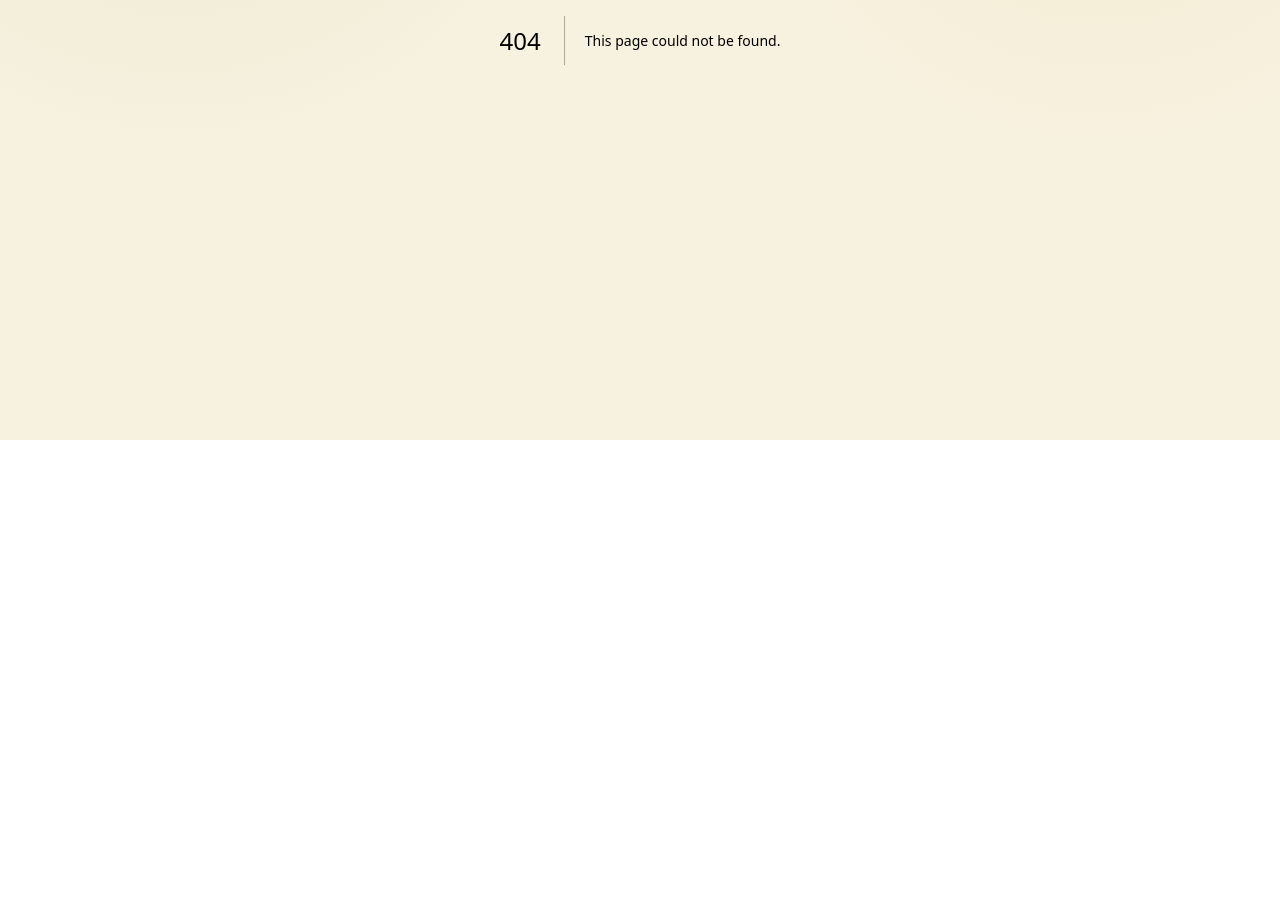
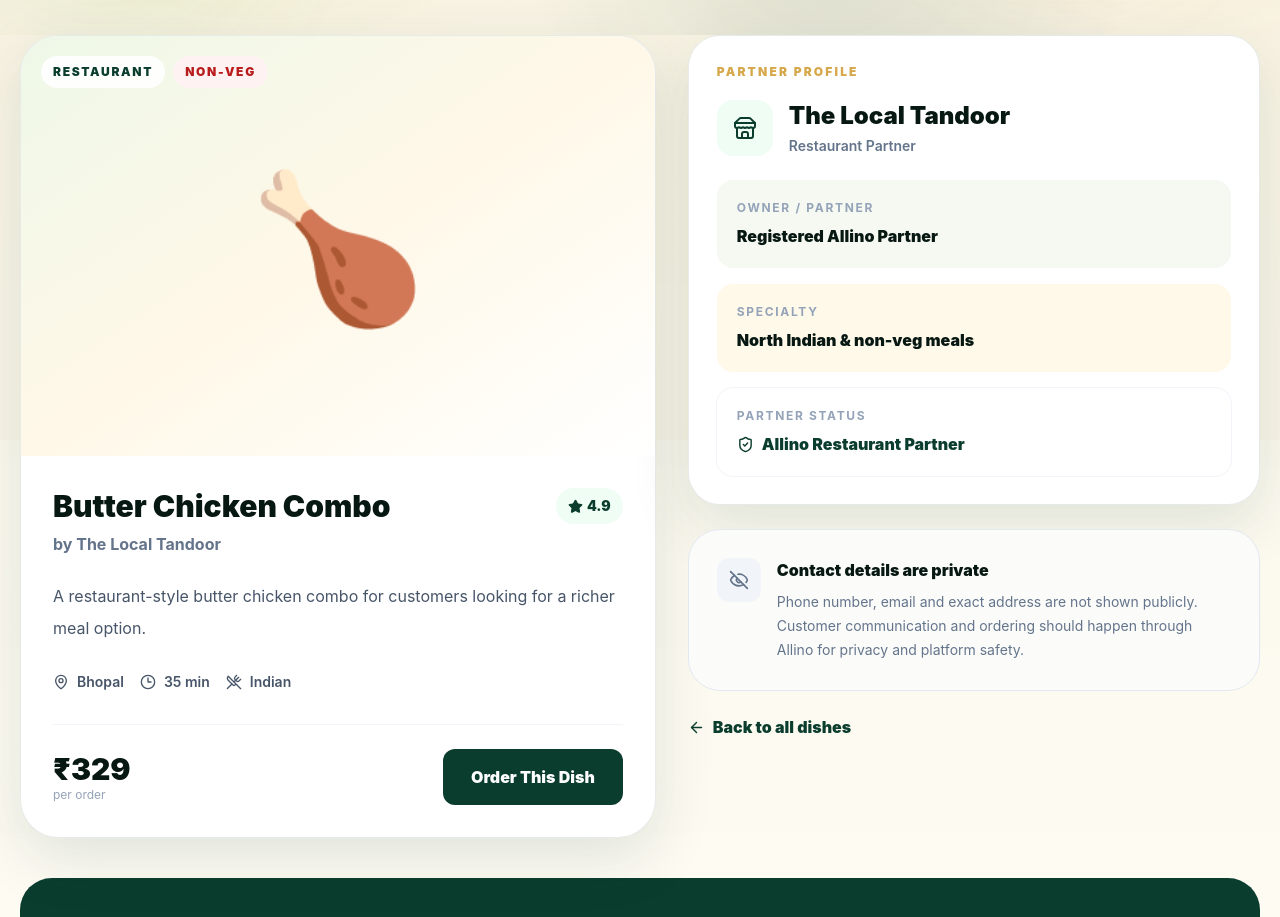
Before and after one commit to savrdhtechnology-cloud/Allinofoods, a Next.js app: page /dishes/butter-chicken-combo in a window 1280 px wide. Before the commit this address had no page. Shown: the part 360-1277 px from the top of the page. Before the commit the page ends 800 px from the top, so only its background shows below. Built offline with nearby package versions, Linux system fonts and the light colour scheme.

Commit message:
feat: add dish detail pages with private partner profiles

```diff
--- /dev/null
+++ b/app/dishes/[slug]/page.tsx
@@ -0,0 +1,116 @@
+"use client";
+
+import Link from "next/link";
+import {useParams} from "next/navigation";
+import {ArrowLeft,ChefHat,Clock3,EyeOff,MapPin,ShieldCheck,Star,Store,UtensilsCrossed} from "lucide-react";
+import PageShell from "@/components/page-shell";
+import {MotionButton,MotionCard,MotionGrid,MotionSection} from "@/components/motion/PageMotion";
+import {getDishBySlug} from "@/lib/dishes";
+
+export default function DishDetailPage(){
+  const params=useParams<{slug:string}>();
+  const dish=getDishBySlug(params.slug);
+
+  if(!dish){
+    return <PageShell eyebrow="Dish" title="Dish not found." description="This dish is not currently available.">
+      <section className="px-5 pb-24"><div className="mx-auto max-w-5xl rounded-[2rem] bg-white p-10 text-center shadow-card">
+        <Link href="/dishes" className="font-black text-allino-green">Back to all dishes</Link>
+      </div></section>
+    </PageShell>;
+  }
+
+  return <PageShell
+    eyebrow="Dish Details"
+    title={dish.dish}
+    description={"Prepared by "+dish.maker+" • "+dish.location}
+  >
+    <MotionSection className="px-5 pb-10">
+      <div className="mx-auto grid max-w-7xl gap-8 lg:grid-cols-[1fr_.9fr]">
+        <MotionCard className="overflow-hidden rounded-[2.4rem] border border-allino-green/10 bg-white shadow-card">
+          <div className="relative grid min-h-[420px] place-items-center bg-gradient-to-br from-[#eef8e8] via-[#fff8e8] to-white text-[9rem]">
+            <span className="motion-food-emoji">{dish.emoji}</span>
+            <div className="absolute left-5 top-5 flex flex-wrap gap-2">
+              <span className="rounded-full bg-white/90 px-3 py-2 text-xs font-black uppercase tracking-[.14em] text-allino-green">{dish.partnerType}</span>
+              <span className={"rounded-full px-3 py-2 text-xs font-black uppercase tracking-[.14em] "+(dish.foodType==="Veg"?"bg-green-100 text-green-700":"bg-red-50 text-red-700")}>{dish.foodType}</span>
+            </div>
+          </div>
+          <div className="p-7 md:p-8">
+            <div className="flex flex-col justify-between gap-5 md:flex-row md:items-start">
+              <div>
+                <h2 className="text-3xl font-black text-allino-ink">{dish.dish}</h2>
+                <p className="mt-2 text-base font-bold text-slate-500">by {dish.maker}</p>
+              </div>
+              <span className="flex w-fit items-center gap-1 rounded-full bg-green-50 px-3 py-2 text-sm font-black text-allino-green">
+                <Star size={15} fill="currentColor"/>{dish.rating}
+              </span>
+            </div>
+
+            <p className="mt-6 max-w-3xl leading-8 text-slate-600">{dish.description}</p>
+
+            <div className="mt-7 flex flex-wrap gap-4 text-sm font-semibold text-slate-600">
+              <span className="flex items-center gap-2"><MapPin size={16}/>{dish.location}</span>
+              <span className="flex items-center gap-2"><Clock3 size={16}/>{dish.time}</span>
+              <span className="flex items-center gap-2"><UtensilsCrossed size={16}/>{dish.category}</span>
+            </div>
+
+            <div className="mt-8 flex flex-col gap-4 border-t border-slate-100 pt-6 sm:flex-row sm:items-center sm:justify-between">
+              <div><p className="text-3xl font-black">₹{dish.price}</p><p className="text-xs text-slate-400">per order</p></div>
+              <Link href={"/menu?dish="+encodeURIComponent(dish.dish)+"&maker="+encodeURIComponent(dish.maker)}>
+                <MotionButton className="rounded-xl bg-allino-green px-7 py-4 font-black text-white">Order This Dish</MotionButton>
+              </Link>
+            </div>
+          </div>
+        </MotionCard>
+
+        <div className="space-y-6">
+          <MotionCard className="rounded-[2rem] border border-allino-green/10 bg-white p-7 shadow-card">
+            <p className="text-xs font-black uppercase tracking-[.18em] text-allino-gold">Partner Profile</p>
+            <div className="mt-5 flex items-center gap-4">
+              <div className="grid h-14 w-14 place-items-center rounded-2xl bg-green-50 text-allino-green">
+                {dish.partnerType==="Restaurant"?<Store size={24}/>:<ChefHat size={24}/>}
+              </div>
+              <div>
+                <h3 className="text-2xl font-black">{dish.maker}</h3>
+                <p className="mt-1 text-sm font-semibold text-slate-500">{dish.ownerRole}</p>
+              </div>
+            </div>
+
+            <div className="mt-6 grid gap-4">
+              <div className="rounded-2xl bg-[#f5f9f2] p-5">
+                <p className="text-xs font-bold uppercase tracking-[.14em] text-slate-400">Owner / Partner</p>
+                <p className="mt-2 font-black text-allino-ink">{dish.ownerName}</p>
+              </div>
+              <div className="rounded-2xl bg-[#fff9ea] p-5">
+                <p className="text-xs font-bold uppercase tracking-[.14em] text-slate-400">Specialty</p>
+                <p className="mt-2 font-black text-allino-ink">{dish.specialty}</p>
+              </div>
+              <div className="rounded-2xl bg-white p-5 ring-1 ring-slate-100">
+                <p className="text-xs font-bold uppercase tracking-[.14em] text-slate-400">Partner Status</p>
+                <div className="mt-2 flex items-center gap-2 font-black text-allino-green"><ShieldCheck size={17}/>{dish.partnerSince}</div>
+              </div>
+            </div>
+          </MotionCard>
+
+          <MotionCard className="rounded-[2rem] border border-slate-200 bg-[#fbfcfa] p-7">
+            <div className="flex items-start gap-4">
+              <div className="grid h-11 w-11 shrink-0 place-items-center rounded-xl bg-slate-100 text-slate-500"><EyeOff size={20}/></div>
+              <div>
+                <h3 className="font-black">Contact details are private</h3>
+                <p className="mt-2 text-sm leading-6 text-slate-500">Phone number, email and exact address are not shown publicly. Customer communication and ordering should happen through Allino for privacy and platform safety.</p>
+              </div>
+            </div>
+          </MotionCard>
+
+          <Link href="/dishes" className="inline-flex items-center gap-2 font-black text-allino-green"><ArrowLeft size={17}/> Back to all dishes</Link>
+        </div>
+      </div>
+    </MotionSection>
+
+    <MotionSection className="px-5 pb-24">
+      <div className="mx-auto max-w-7xl rounded-[2rem] bg-[#0B3D2E] p-7 text-white md:p-9">
+        <h2 className="text-3xl font-black">Like this dish?</h2>
+        <p className="mt-3 max-w-2xl text-white/65">Place the order through Allino. The partner's direct contact information remains private.</p>
+      </div>
+    </MotionSection>
+  </PageShell>;
+}
```
